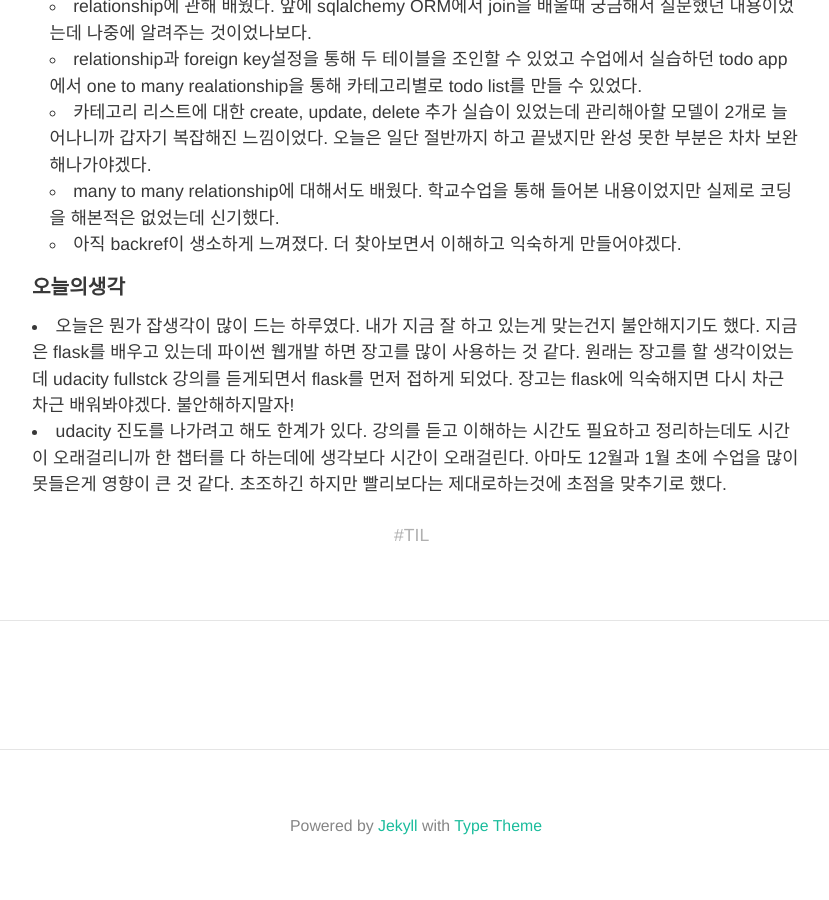
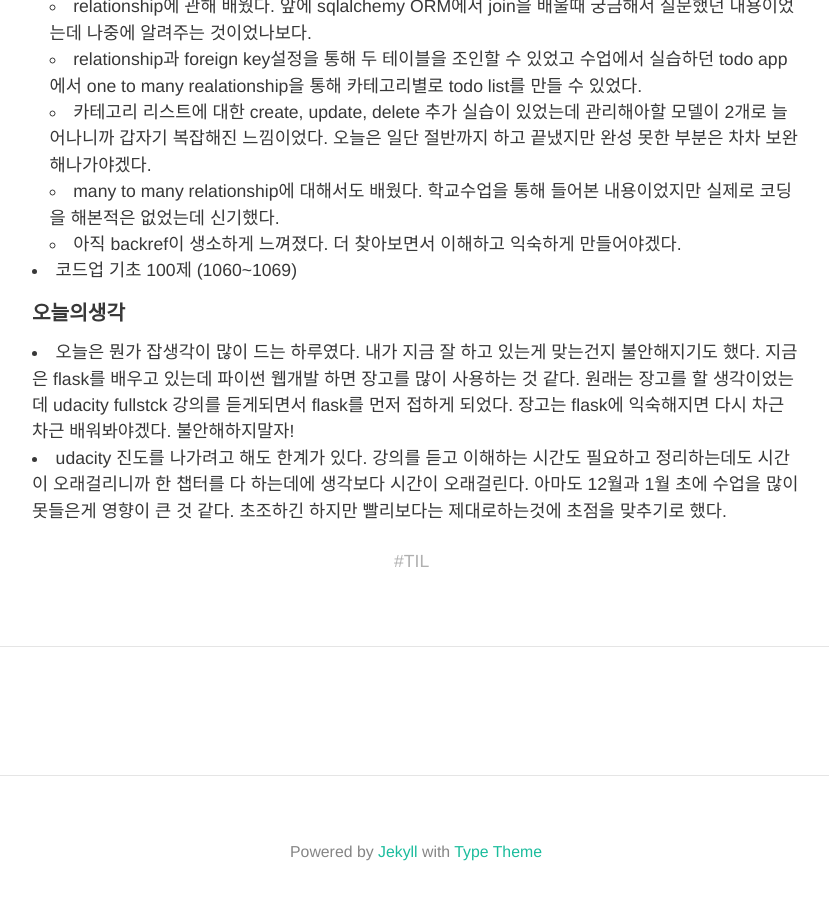
Before and after one commit to HyunlangBan/hyunlangban.github.io, a Jekyll site: the page built from _posts/2020-02-18-til-week.md, in a window 1280 px wide and 900 px high, scrolled down 781 px. Shown: the whole window, without its empty margins (224-1053 px from the left). Built offline with Jekyll 4.4.1, drawn with Linux system fonts in a browser that asks for light colours; nearby versions of some CDN libraries; some web fonts are replaced; comment, search, counter and statistics services are not loaded.

Commit message:
Update 2020-02-18-til-week.md

```diff
--- a/_posts/2020-02-18-til-week.md
+++ b/_posts/2020-02-18-til-week.md
@@ -23,6 +23,7 @@ tag: TIL
   - 카테고리 리스트에 대한 create, update, delete 추가 실습이 있었는데 관리해아할 모델이 2개로 늘어나니까 갑자기 복잡해진 느낌이었다. 오늘은 일단 절반까지 하고 끝냈지만 완성 못한 부분은 차차 보완해나가야겠다.
   - many to many relationship에 대해서도 배웠다. 학교수업을 통해 들어본 내용이었지만 실제로 코딩을 해본적은 없었는데 신기했다.
   - 아직 backref이 생소하게 느껴졌다. 더 찾아보면서 이해하고 익숙하게 만들어야겠다.
+- 코드업 기초 100제 (1060~1069)
 
 #### 오늘의생각
 - 오늘은 뭔가 잡생각이 많이 드는 하루였다. 내가 지금 잘 하고 있는게 맞는건지 불안해지기도 했다. 지금은 flask를 배우고 있는데 파이썬 웹개발 하면 장고를 많이 사용하는 것 같다. 원래는 장고를 할 생각이었는데 udacity fullstck 강의를 듣게되면서 flask를 먼저 접하게 되었다. 장고는 flask에 익숙해지면 다시 차근차근 배워봐야겠다. 불안해하지말자!
```
